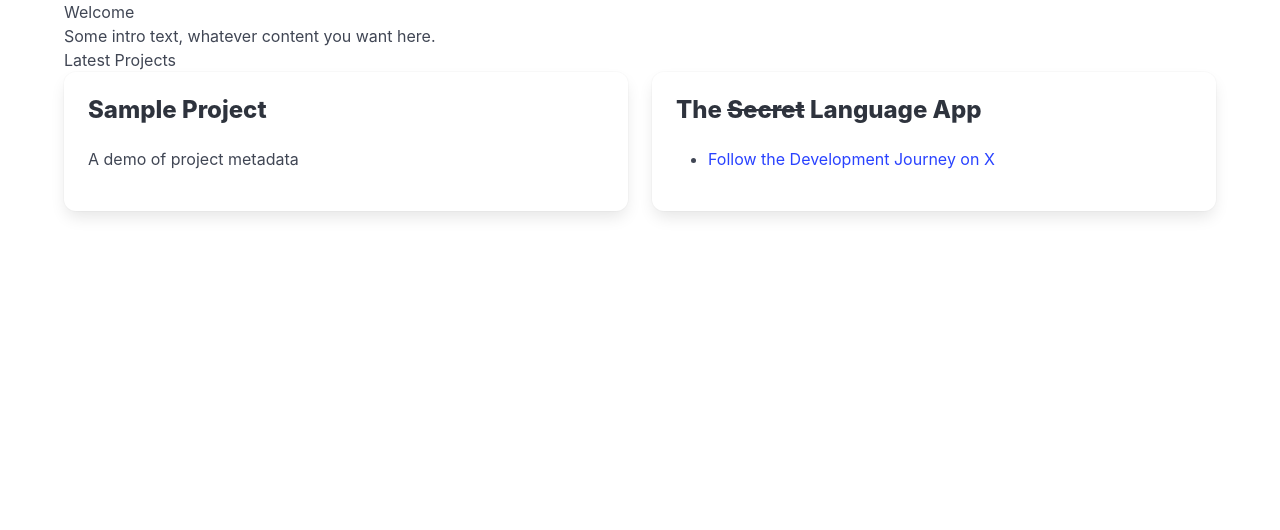
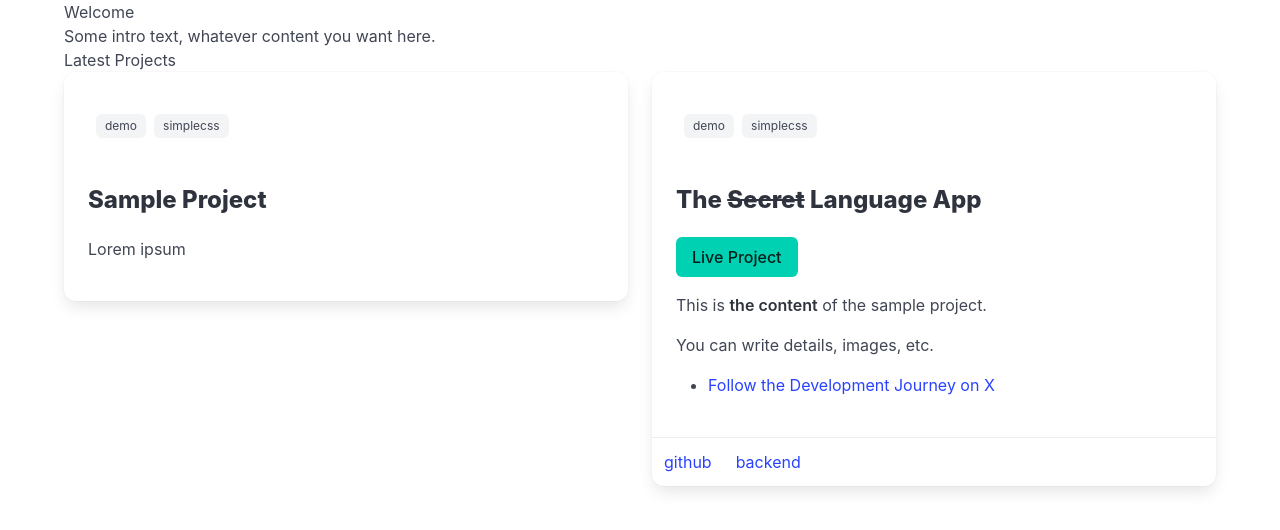
Before and after one commit to koljapluemer/koljasam.com, an Eleventy site: page src/index.md in a window 1280 px wide. Built offline with nearby package versions, Linux system fonts and the light colour scheme; Eleventy itself is replaced by a stand-in of ours; files that its build step writes are made by us from their sources.

Commit message:
style improvements

```diff
--- a/eleventy.config.js
+++ b/eleventy.config.js
@@ -1,7 +1,9 @@
 import fs from "fs";
 import path from "path";
+import markdownIt from "markdown-it";
 
 export default function(eleventyConfig) {
+  const md = new markdownIt();
   eleventyConfig.addCollection("projects", c =>
     c.getFilteredByGlob("src/projects/*.md")
   );
@@ -20,6 +22,11 @@ export default function(eleventyConfig) {
   // expose as a Nunjucks global so includes and partials can access it
   eleventyConfig.addNunjucksGlobal("projectImage", projectImage);
 
+  // add markdown filter
+  eleventyConfig.addFilter("md", function(content) {
+    return md.renderInline(content);
+  });
+
   return {
     dir: { input: "src", output: "_site" },
     markdownTemplateEngine: "njk",
--- a/src/_includes/partials/project-list.njk
+++ b/src/_includes/partials/project-list.njk
@@ -7,8 +7,21 @@
       </div>
       <div class="card-content">
         <div class="content">
-          <h3 class="title is-4">{{ project.data.title | safe }}</h3>
-          <p>{{ project.data.description }}</p>
+          {% if project.data.tags %}
+          <div class="tags">
+            {% for tag in project.data.tags %}
+            <span class="tag">{{ tag }}</span>
+            {% endfor %}
+          </div>
+          {% endif %}
+          <h3 class="title is-4">{{ project.data.title | md | safe }}</h3>
+          {% if project.data['main-link-href'] %}
+          <a href="{{ project.data['main-link-href'] }}" class="button is-primary">
+            {{ project.data['main-link-label'] or 'View Project' }}
+          </a>
+          {% endif %}
+          {{ project.templateContent | safe }}
+          {% if project.data.links %}
           <ul>
             {% for link in project.data.links %} {% for label, url in link %}
             <li>
@@ -16,8 +29,16 @@
             </li>
             {% endfor %} {% endfor %}
           </ul>
+          {% endif %}
         </div>
       </div>
+      {% if project.data['footer-links'] %}
+      <footer class="card-footer">
+        {% for link in project.data['footer-links'] %} {% for label, url in link %}
+        <a href="{{ url }}" class="card-footer-item">{{ label }}</a>
+        {% endfor %} {% endfor %}
+      </footer>
+      {% endif %}
     </div>
   </div>
   {%- endfor -%}
```
